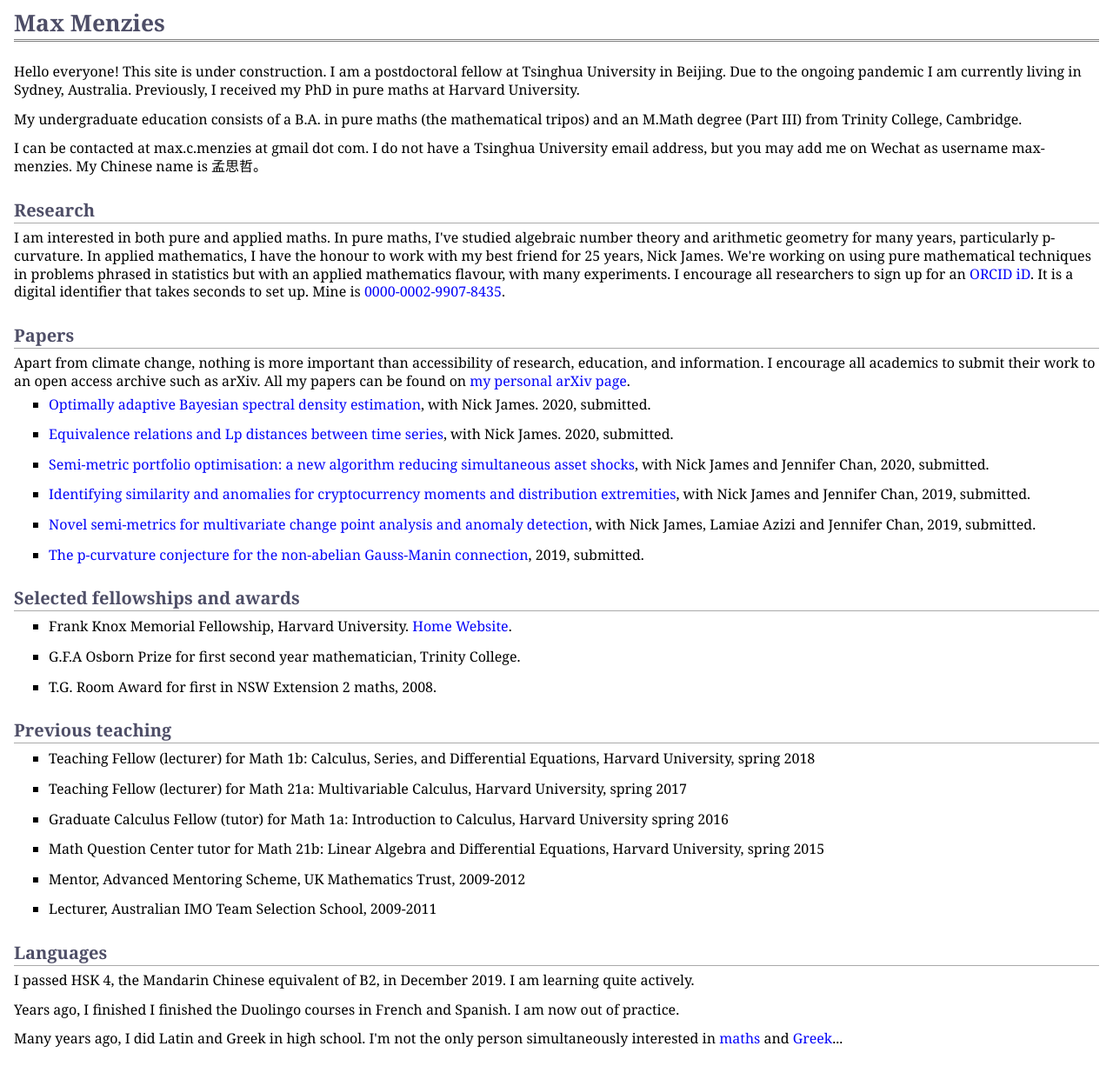
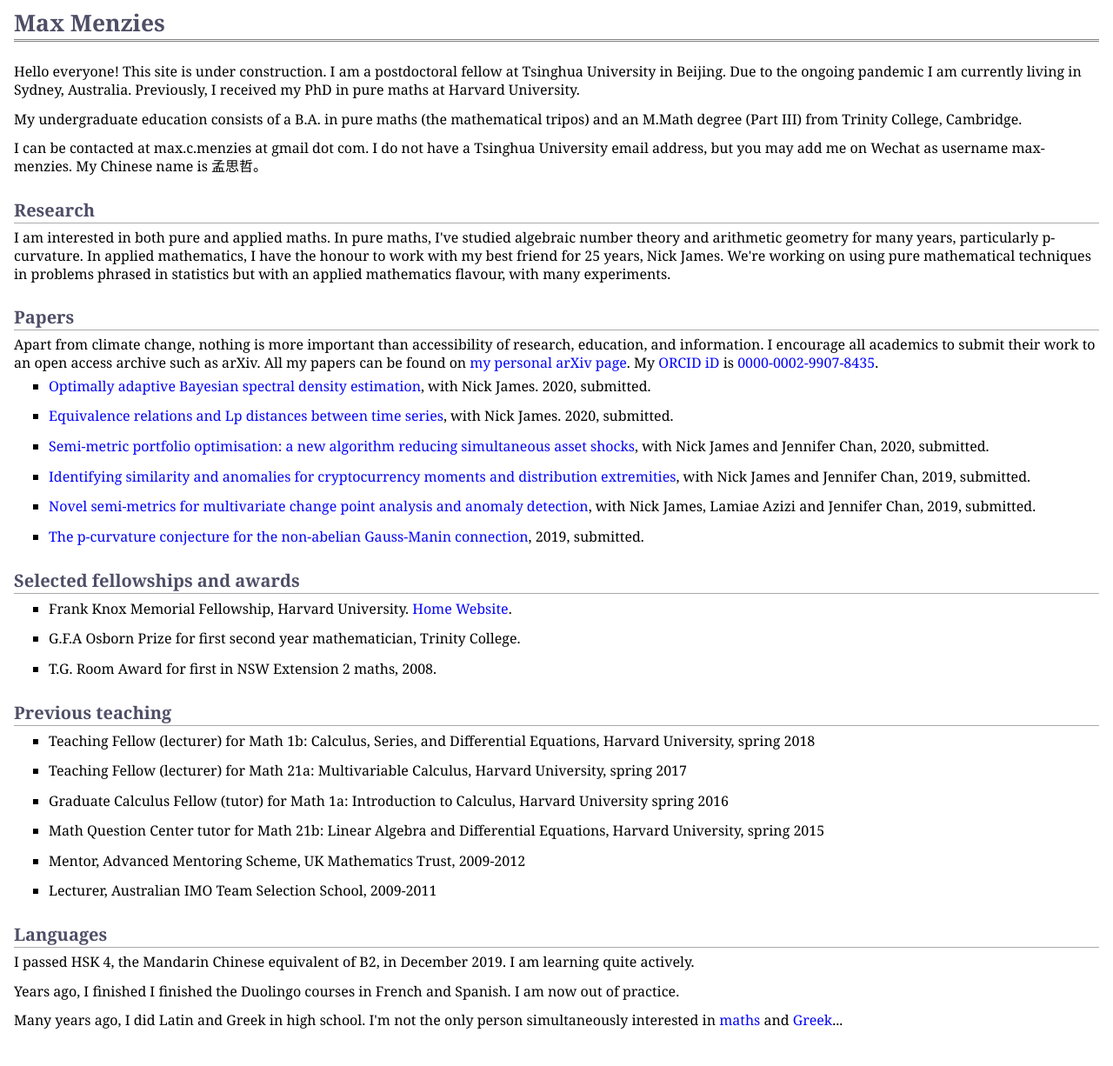
Before and after one commit to MaxMenzies/maxmenzies.com, a Jekyll site: the page index.html, which Jekyll copies as it is, in a window 1280 px wide. Shown: the whole page at 87% size. Built offline with Jekyll 4.4.1, drawn with Linux system fonts in a browser that asks for light colours; after the commit the page ends 1205 px from its top, so only the background shows below that.

Commit message:
Update index.html

```diff
--- a/index.html
+++ b/index.html
@@ -17,10 +17,9 @@
 <p>My undergraduate education consists of a B.A. in pure maths (the mathematical tripos) and an M.Math degree (Part III) from Trinity College, Cambridge.</p>
 <p>I can be contacted at max.c.menzies at gmail dot com. I do not have a Tsinghua University email address, but you may add me on Wechat as username max-menzies. My Chinese name is 孟思哲。</p>
 <h2>Research</h2>
-<p>I am interested in both pure and applied maths. In pure maths, I've studied algebraic number theory and arithmetic geometry for many years, particularly p-curvature. In applied mathematics, I have the honour to work with my best friend for 25 years, Nick James. We're working on using pure mathematical techniques in problems phrased in statistics but with an applied mathematics flavour, with many experiments. I encourage all researchers to sign up for an <a href="https://orcid.org">ORCID iD</a>. It is a digital identifier that takes seconds to set up. Mine is <a href="https://orcid.org/0000-0002-9907-8435.">0000-0002-9907-8435</a>.
-</p>
+<p>I am interested in both pure and applied maths. In pure maths, I've studied algebraic number theory and arithmetic geometry for many years, particularly p-curvature. In applied mathematics, I have the honour to work with my best friend for 25 years, Nick James. We're working on using pure mathematical techniques in problems phrased in statistics but with an applied mathematics flavour, with many experiments.</p>
 <h2>Papers</h2>
-<p>Apart from climate change, nothing is more important than accessibility of research, education, and information. I encourage all academics to submit their work to an open access archive such as arXiv. All my papers can be found on <a href="https://arxiv.org/a/menzies_m_1.html">my personal arXiv page</a>.</p>
+<p>Apart from climate change, nothing is more important than accessibility of research, education, and information. I encourage all academics to submit their work to an open access archive such as arXiv. All my papers can be found on <a href="https://arxiv.org/a/menzies_m_1.html">my personal arXiv page</a>. My <a href="https://orcid.org">ORCID iD</a> is <a href="https://orcid.org/0000-0002-9907-8435.">0000-0002-9907-8435</a>.</p>
 <ul>
 <li><p> <a href="https://arxiv.org/abs/2003.02367">Optimally adaptive Bayesian spectral density estimation</a>, with Nick James. 2020, submitted. </p>
 </li>
```
